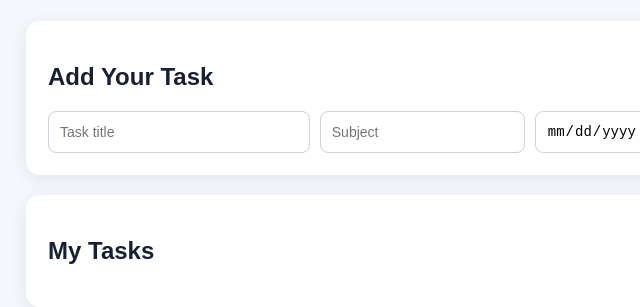
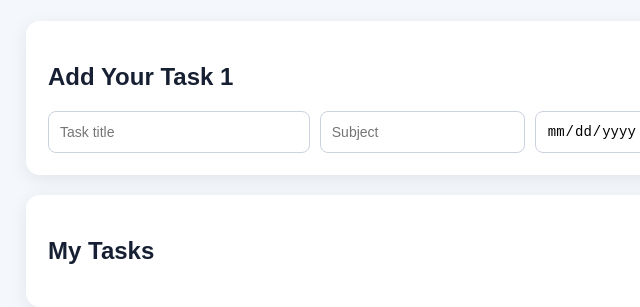
Before and after one commit to janhavii67/Devops_CIE, a website: page public/index.html in a window 1280 px wide. Shown: the part 155-462 px from the top of the page, 159-799 px from the left. Drawn offline with Linux system fonts and the light colour scheme; no server answers.

Commit message:
Modified index file;

```diff
--- a/public/index.html
+++ b/public/index.html
@@ -16,7 +16,7 @@
     </header>
 
     <section class="card">
-      <h2>Add Your Task </h2>
+      <h2>Add Your Task  1 </h2>
       <form id="taskForm">
         <input id="title" placeholder="Task title" required>
         <input id="subject" placeholder="Subject" required>
```
